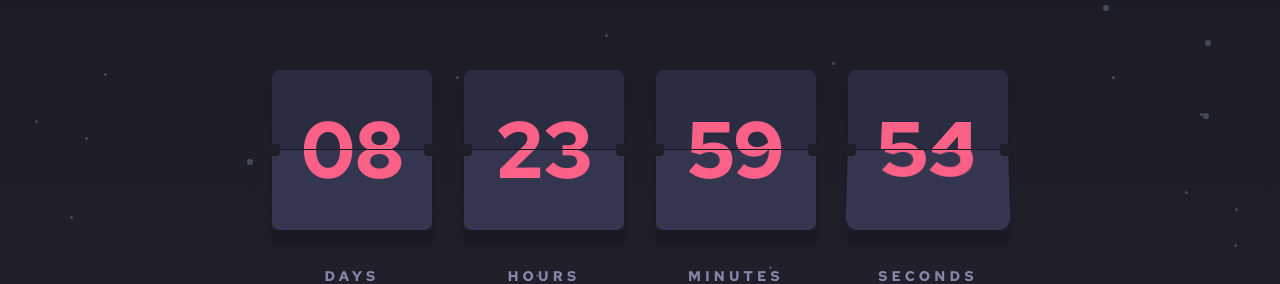
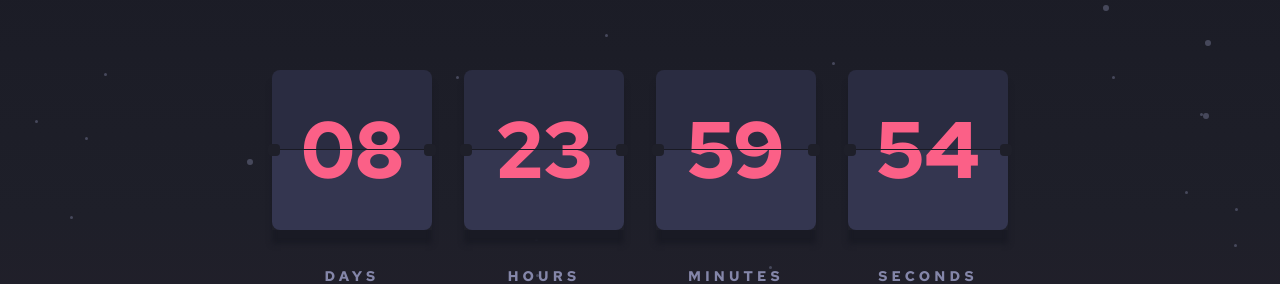
Before and after one commit to edilan-ribeiro/fm-launch-countdown-timer, a React (Vite) app: page / in a window 1280 px wide. Shown: the part 186-470 px from the top of the page. Built offline with nearby package versions, Linux system fonts and the light colour scheme.

Commit message:
Animation removed
- removed animation since it was broken, your can use the previous commit to check how it was

```diff
--- a/src/components/Timer/Timer.tsx
+++ b/src/components/Timer/Timer.tsx
@@ -3,26 +3,11 @@ import { timeCalculation } from '../../utils/timeCalculation'
 
 export const Timer = () => {
 	const [countdown, setCountdown] = useState(() => timeCalculation() || [])
-	const [flipStates, setFlipStates] = useState(Array(countdown.length).fill(false))
 
 	useEffect(() => {
 		const updateCountdown = setInterval(() => {
 			const newCountdown = timeCalculation() || []
 			setCountdown(newCountdown)
-
-			setFlipStates((prevFlipStates) => {
-				const newFlipStates = [...prevFlipStates]
-				for (let i = 0; i < newCountdown.length; i++) {
-					if (newCountdown[i] !== countdown[i]) {
-						newFlipStates[i] = true
-					}
-				}
-				return newFlipStates
-			})
-
-			setTimeout(() => {
-				setFlipStates((prevFlipStates) => prevFlipStates.map(() => false))
-			}, 750)
 		}, 1000)
 
 		return () => {
@@ -30,11 +15,14 @@ export const Timer = () => {
 		}
 	}, [countdown])
 
-
-
 	return (
 		<div className="flex gap-8 uppercase font-red-hat mt-32 laptop:mt-20 tablet:scale-75 mobile:scale-100 mobile:gap-4 mobile:mt-20">
-			{countdown.length === 0 ? <p className="font-red-hat text-4xl text-white duration-300	ease-in">That is all folks!</p>  : countdown.map((count, index) => {
+			{countdown.length === 0 ? (
+				<p className="font-red-hat text-4xl text-white duration-300	ease-in">
+					That is all folks!
+				</p>
+			) : (
+				countdown.map((count, index) => {
 					const timerID = ['days', 'hours', 'minutes', 'seconds']
 
 					return (
@@ -42,12 +30,6 @@ export const Timer = () => {
 							{/* // flip-card */}
 							<div className="text-soft-red inline-flex flex-col text-7.5xl w-40 h-40 items-center justify-center card-shadow relative leading-loose mobile:w-16 mobile:text-3xl mobile:h-16 mobile:leading-[4rem]">
 								{/* top */}
-							{flipStates[index] && (
-								<div className="absolute bg-[#2a2c41] w-full h-1/2  top-0 flex justify-center overflow-hidden rounded-t-lg border-b border-b-black-blue origin-bottom topFlip">
-									<p>{count < 10 ? `0${count}` : count}</p>
-								</div>
-							)}
-
 								<div className="h-1/2  bg-[#2a2c41] w-full flex justify-center overflow-hidden rounded-t-lg border-b border-b-black-blue">
 									<p className="">{count < 10 ? `0${count}` : count}</p>
 								</div>
@@ -57,19 +39,6 @@ export const Timer = () => {
 								<span className="absolute -left-1 h-3 w-3 rounded bg-dark-blue z-20 mobile:w-2 mobile:h-2" />
 
 								{/* bottom */}
-							{flipStates[index] && (
-								<div className="absolute bg-dark-des-blue w-full h-1/2  bottom-0 flex items-end justify-center overflow-hidden rounded-b-lg origin-top bottomFlip">
-									<p>
-										{count < 10 && count > 1
-											? `0${count - 1}`
-											: count === 59
-											? count
-											: count === 0
-											? 59
-											: count + 1}
-									</p>
-								</div>
-							)}
 								<div className="h-1/2  bg-dark-des-blue w-full flex items-end justify-center overflow-hidden rounded-b-lg">
 									<p className="">{count < 10 ? `0${count}` : count}</p>
 								</div>
@@ -80,7 +49,8 @@ export const Timer = () => {
 							</p>
 						</div>
 					)
-			})}
+				})
+			)}
 		</div>
 	)
 }
--- a/src/styles/index.css
+++ b/src/styles/index.css
@@ -11,33 +11,3 @@
 		box-shadow: 0px 7px 3px 0px hsl(234, 17%, 12%);
 	}
 }
-
-.topFlip {
-	animation: flipTop 250ms ease-in;
-	transform-style: preserve-3d;
-}
-
-.bottomFlip {
-	transform: rotateX(90deg);
-	animation: flipBottom 500ms ease-out 250ms forwards;
-}
-
-@keyframes flipTop {
-	1% {
-		visibility: visible;
-	}
-	90% {
-		opacity: 0.5;
-	}
-	100% {
-		transform: rotateX(90deg);
-		visibility: hidden;
-	}
-}
-
-@keyframes flipBottom {
-
-	100% {
-		transform: rotateX(0deg);
-	}
-}
```
Lines whose indentation alone changed are shown as unchanged.
